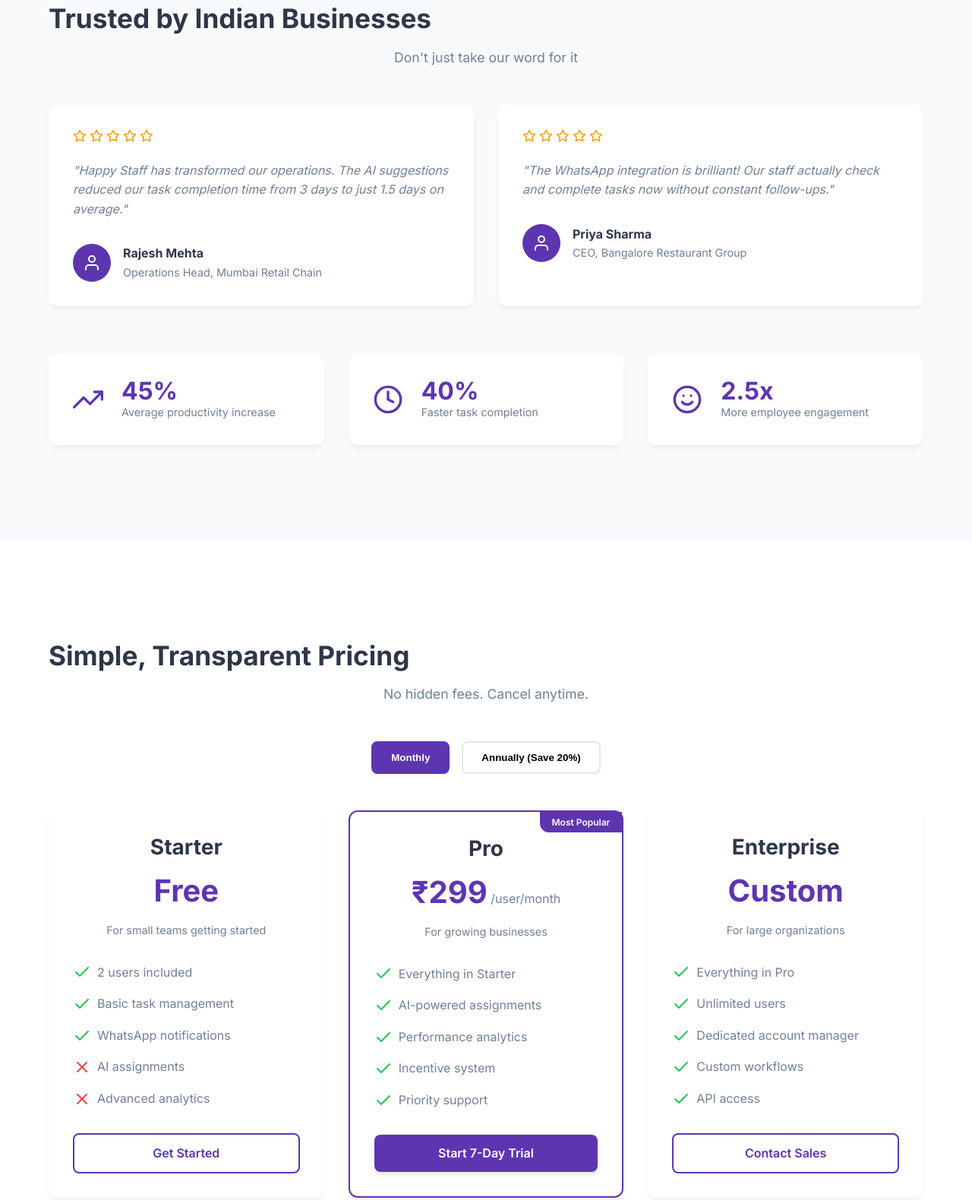
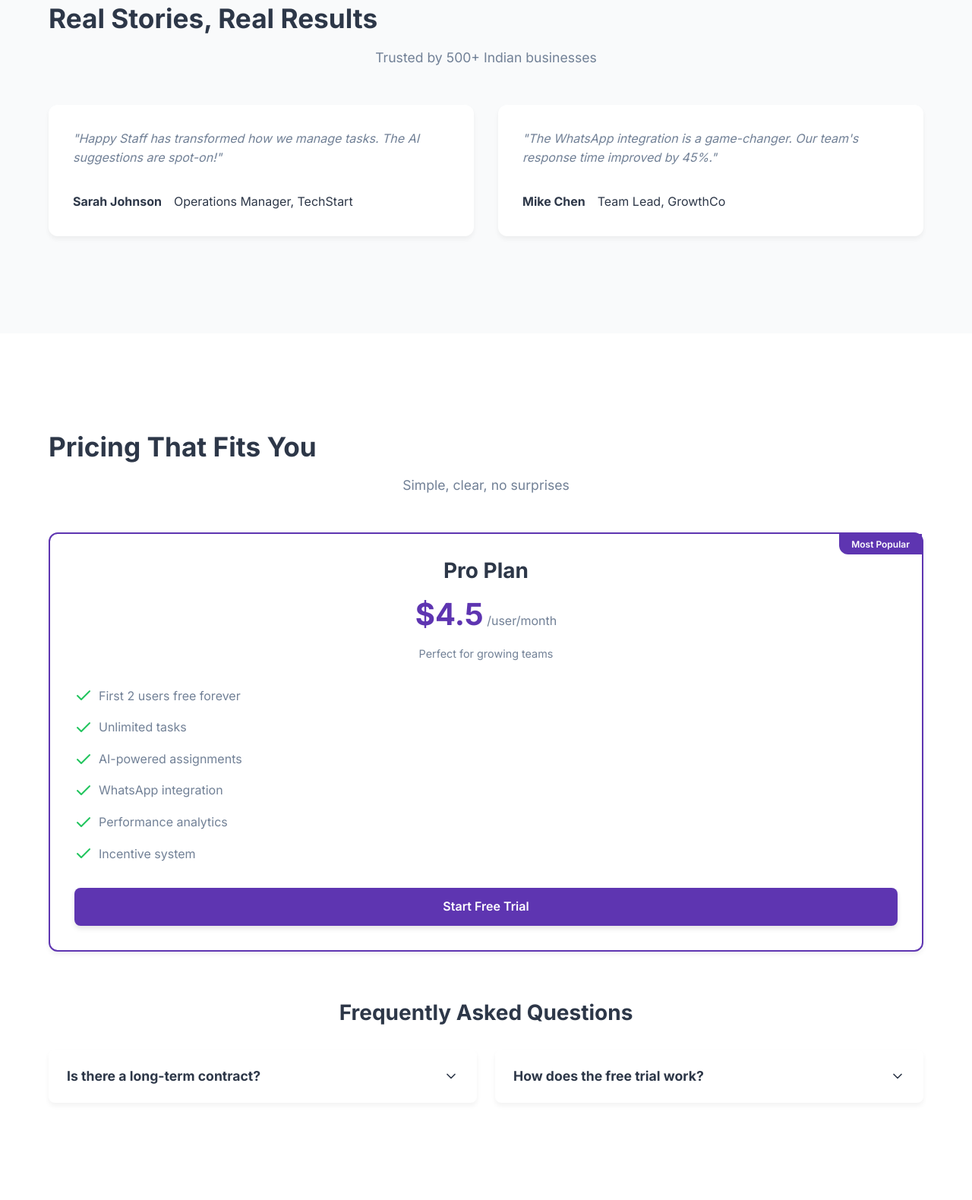
Before and after one commit to kirtan-bhojani/HappyStaff, a plain HTML site: page index.html in a window 1280 px wide. Shown: the part 3076-4656 px from the top of the page at 76% size. Drawn offline with nearby package versions, Linux system fonts and the light colour scheme; a script that the page names is missing.

Commit message:
Update index.html

```diff
--- a/index.html
+++ b/index.html
@@ -201,73 +201,23 @@
     </section>
 
    <!-- Testimonials Section -->
-    <section id="testimonials" class="testimonials fade-in fade-in-delay-4">
+<section class="testimonials fade-in fade-in-delay-4">
   <div class="container">
-        <h2>Trusted by Indian Businesses</h2>
-        <p class="section-subtext">Don't just take our word for it</p>
-
+    <h2>Real Stories, Real Results</h2>
+    <p class="section-subtext">Trusted by 500+ Indian businesses</p>
     <div class="testimonials-grid">
       <div class="testimonial-card">
-            <div class="rating">
-              <i data-feather="star" class="star"></i>
-              <i data-feather="star" class="star"></i>
-              <i data-feather="star" class="star"></i>
-              <i data-feather="star" class="star"></i>
-              <i data-feather="star" class="star"></i>
-            </div>
-            <p>"Happy Staff has transformed our operations. The AI suggestions reduced our task completion time from 3 days to just 1.5 days on average."</p>
+        <p>"Happy Staff has transformed how we manage tasks. The AI suggestions are spot-on!"</p>
         <div class="testimonial-author">
-              <div class="author-avatar">
-                <i data-feather="user"></i>
-              </div>
-              <div class="author-info">
-                <strong>Rajesh Mehta</strong>
-                <span>Operations Head, Mumbai Retail Chain</span>
+          <strong>Sarah Johnson</strong>
+          <span>Operations Manager, TechStart</span>
         </div>
       </div>
-          </div>
-
       <div class="testimonial-card">
-            <div class="rating">
-              <i data-feather="star" class="star"></i>
-              <i data-feather="star" class="star"></i>
-              <i data-feather="star" class="star"></i>
-              <i data-feather="star" class="star"></i>
-              <i data-feather="star" class="star"></i>
-            </div>
-            <p>"The WhatsApp integration is brilliant! Our staff actually check and complete tasks now without constant follow-ups."</p>
+        <p>"The WhatsApp integration is a game-changer. Our team's response time improved by 45%."</p>
         <div class="testimonial-author">
-              <div class="author-avatar">
-                <i data-feather="user"></i>
-              </div>
-              <div class="author-info">
-                <strong>Priya Sharma</strong>
-                <span>CEO, Bangalore Restaurant Group</span>
-              </div>
-            </div>
-          </div>
-        </div>
-
-        <div class="results-showcase">
-          <div class="result-card">
-            <i data-feather="trending-up" class="result-icon"></i>
-            <div class="result-content">
-              <span class="result-number">45%</span>
-              <span class="result-label">Average productivity increase</span>
-            </div>
-          </div>
-          <div class="result-card">
-            <i data-feather="clock" class="result-icon"></i>
-            <div class="result-content">
-              <span class="result-number">40%</span>
-              <span class="result-label">Faster task completion</span>
-            </div>
-          </div>
-          <div class="result-card">
-            <i data-feather="smile" class="result-icon"></i>
-            <div class="result-content">
-              <span class="result-number">2.5x</span>
-              <span class="result-label">More employee engagement</span>
+          <strong>Mike Chen</strong>
+          <span>Team Lead, GrowthCo</span>
         </div>
       </div>
     </div>
@@ -277,69 +227,29 @@
 <!-- Pricing Section -->
 <section id="pricing" class="pricing fade-in fade-in-delay-5">
   <div class="container">
-        <h2>Simple, Transparent Pricing</h2>
-        <p class="section-subtext">No hidden fees. Cancel anytime.</p>
-
-        <div class="pricing-tabs">
-          <button class="pricing-tab active" data-plan="monthly">Monthly</button>
-          <button class="pricing-tab" data-plan="annual">Annually (Save 20%)</button>
-        </div>
+    <h2>Pricing That Fits You</h2>
+    <p class="section-subtext">Simple, clear, no surprises</p>
 
     <div class="pricing-cards">
-          <div class="pricing-card">
-            <div class="pricing-header">
-              <h3>Starter</h3>
-              <div class="price">
-                <span class="amount">Free</span>
-              </div>
-              <p class="pricing-desc">For small teams getting started</p>
-            </div>
-            <ul class="pricing-features">
-              <li><i data-feather="check"></i> 2 users included</li>
-              <li><i data-feather="check"></i> Basic task management</li>
-              <li><i data-feather="check"></i> WhatsApp notifications</li>
-              <li><i data-feather="x"></i> AI assignments</li>
-              <li><i data-feather="x"></i> Advanced analytics</li>
-            </ul>
-            <a href="#" class="btn btn-secondary">Get Started</a>
-          </div>
-
       <div class="pricing-card popular">
         <div class="popular-badge">Most Popular</div>
         <div class="pricing-header">
-              <h3>Pro</h3>
+          <h3>Pro Plan</h3>
           <div class="price">
-                <span class="amount">₹299</span>
+            <span class="amount">$4.5</span>
             <span class="period">/user/month</span>
           </div>
-              <p class="pricing-desc">For growing businesses</p>
+          <p class="pricing-desc">Perfect for growing teams</p>
         </div>
         <ul class="pricing-features">
-              <li><i data-feather="check"></i> Everything in Starter</li>
+          <li><i data-feather="check"></i> First 2 users free forever</li>
+          <li><i data-feather="check"></i> Unlimited tasks</li>
           <li><i data-feather="check"></i> AI-powered assignments</li>
+          <li><i data-feather="check"></i> WhatsApp integration</li>
           <li><i data-feather="check"></i> Performance analytics</li>
           <li><i data-feather="check"></i> Incentive system</li>
-              <li><i data-feather="check"></i> Priority support</li>
         </ul>
-            <a href="#" class="btn btn-primary">Start 7-Day Trial</a>
-          </div>
-
-          <div class="pricing-card">
-            <div class="pricing-header">
-              <h3>Enterprise</h3>
-              <div class="price">
-                <span class="amount">Custom</span>
-              </div>
-              <p class="pricing-desc">For large organizations</p>
-            </div>
-            <ul class="pricing-features">
-              <li><i data-feather="check"></i> Everything in Pro</li>
-              <li><i data-feather="check"></i> Unlimited users</li>
-              <li><i data-feather="check"></i> Dedicated account manager</li>
-              <li><i data-feather="check"></i> Custom workflows</li>
-              <li><i data-feather="check"></i> API access</li>
-            </ul>
-            <a href="#contact" class="btn btn-secondary">Contact Sales</a>
+        <a href="#" class="btn btn-primary">Start Free Trial</a>
       </div>
     </div>
 
@@ -362,24 +272,6 @@
           </div>
           <div class="faq-answer">
             <p>Get full Pro features for 7 days. No credit card required.</p>
-              </div>
-            </div>
-            <div class="faq-item">
-              <div class="faq-question">
-                <h4>What payment methods do you accept?</h4>
-                <i data-feather="chevron-down" class="faq-toggle"></i>
-              </div>
-              <div class="faq-answer">
-                <p>All major credit cards, UPI, Net Banking, and NEFT.</p>
-              </div>
-            </div>
-            <div class="faq-item">
-              <div class="faq-question">
-                <h4>Do you offer discounts for NGOs?</h4>
-                <i data-feather="chevron-down" class="faq-toggle"></i>
-              </div>
-              <div class="faq-answer">
-                <p>Yes! Contact our sales team for special nonprofit pricing.</p>
           </div>
         </div>
       </div>
```
Lines whose indentation alone changed are shown as unchanged.
